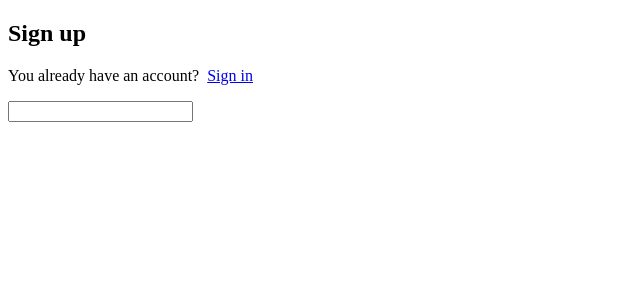
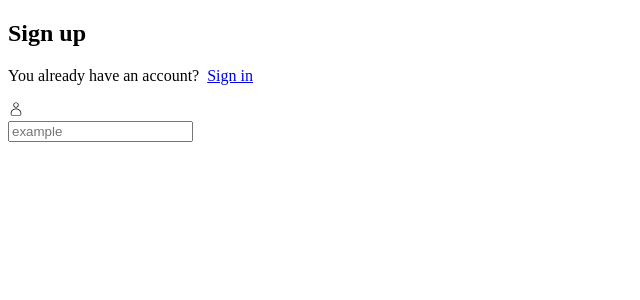
Before and after one commit to kharljhon14/full-auth, a Next.js app: page /auth in a window 1280 px wide. Shown: the top 300 px of the page, without its empty margins (0-640 px from the left). Built offline with nearby package versions, Linux system fonts and the light colour scheme.

Commit message:
input component

```diff
--- a/package.json
+++ b/package.json
@@ -21,6 +21,7 @@
     "next-auth": "^4.21.1",
     "react": "18.2.0",
     "react-dom": "18.2.0",
+    "react-icons": "^4.8.0",
     "typescript": "5.0.3"
   },
   "devDependencies": {
--- a/src/components/forms/Register.tsx
+++ b/src/components/forms/Register.tsx
@@ -1,10 +1,11 @@
 import Input from '../inputs/Input';
+import { CiUser } from 'react-icons/ci';
 
 export default function Register() {
   return (
     <form action="" className="my-8 text-sm">
       <div className="gap-2 md:flex">
-        <Input name={''} label={''} type={'number'} icon={undefined} placeholder={''} />
+        <Input name={''} label={''} type="text" icon={<CiUser />} placeholder={'example'} />
       </div>
     </form>
   );
--- a/src/components/inputs/Input.tsx
+++ b/src/components/inputs/Input.tsx
@@ -10,8 +10,15 @@ interface Props {
 
 export default function Input({ name, label, type, icon, placeholder }: Props) {
   return (
-    <>
-      <input type="text" />
-    </>
+    <div className="relative mt-1 rounded-md shadow-sm">
+      <div className="pointer-event-none absolute left-0 inset-y-0 flex items-center pl-3">
+        <span className="text-gray-500 text-sm">{icon}</span>
+      </div>
+      <input
+        className="w-full py-2 pr-7 pl-8 block rounded-md border border-gray-300 outline-offset-2 outline-transparent focus:border-teal-400 focus:ring-indigo-700 focus:ring-2 text-sm"
+        type={type}
+        placeholder={placeholder}
+      />
+    </div>
   );
 }
```
Also changed, not shown: 1 other file (tests, documents, lock files or other folders).
